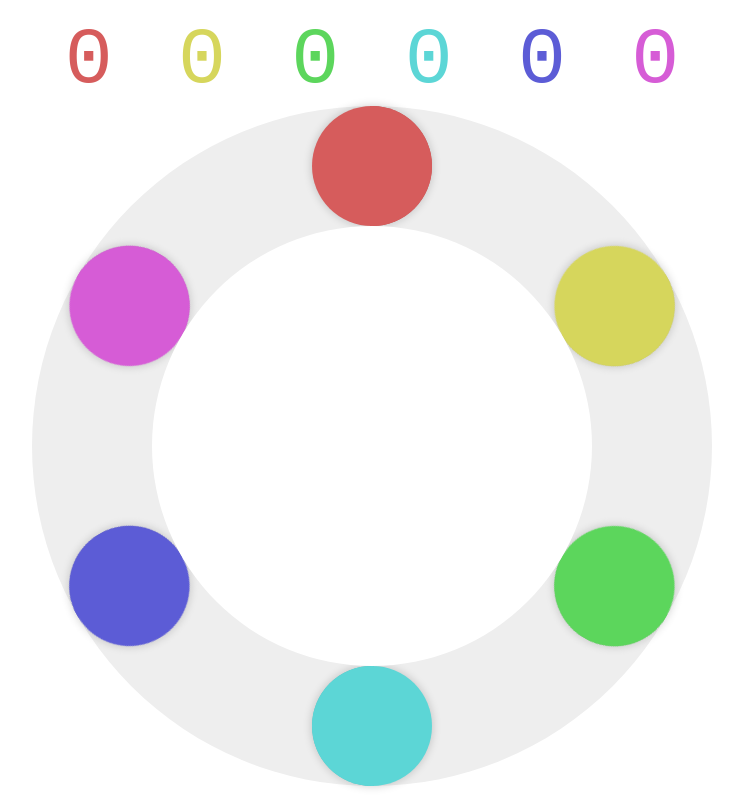
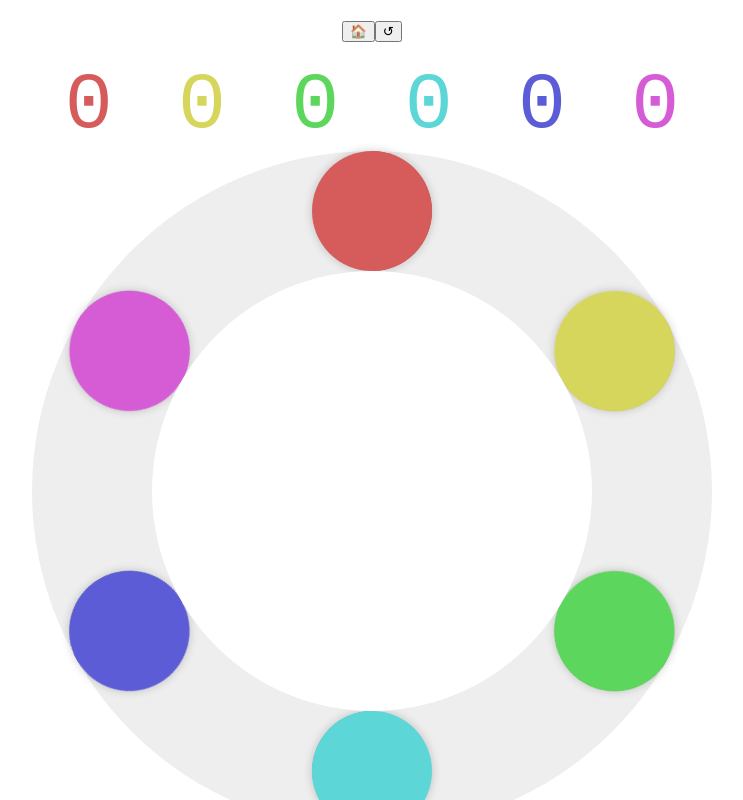
Before and after one commit to iambalaam/score-anything, a React app: page / in a window 1280 px wide. Both pictures are taken after a click on the button "Start". Shown: the whole page, without its empty margins (268-1011 px from the left). Built offline with nearby package versions, Linux system fonts and the light colour scheme; the HTML template or start-up script is replaced by a standard one.

Commit message:
Adding Session

```diff
--- a/src/app/app.tsx
+++ b/src/app/app.tsx
@@ -1,8 +1,8 @@
 import * as React from "react";
-import { Dial } from "./components/Dial";
-import "./index.css";
 import { PlayerSetup } from "./pages/PlayerSetup";
 import { Color } from "./util/color";
+import { Session } from "./pages/Session";
+import "./index.css";
 
 export type History = number[][]
 export interface SessionState {
@@ -14,18 +14,22 @@ export interface CounterContext {
 	color: Color,
 	name?: string
 }
-
-const colors = {
-	backgroundColor: 'white',
+export interface ColorContext {
+	backgroundColor: Color;
+	trackColor: Color,
+}
+export const initialColors: ColorContext = {
+	backgroundColor: '#fff',
 	trackColor: '#eee'
 }
+export const ColorContext = React.createContext<ColorContext>(initialColors);
 
 export type AppState = 'player-setup' | 'counter' | 'history';
 
 export function App() {
 	const [appState, setAppState] = React.useState<AppState>('player-setup');
 	const [counterContexts, setCounterContexts] = React.useState<CounterContext[]>([]);
-	const [history, setHistory] = React.useState<History>([])
+	const [history, setHistory] = React.useState<History>([]);
 
 	const startGame = (ctxs: CounterContext[]) => {
 		setCounterContexts(ctxs);
@@ -46,18 +50,23 @@ export function App() {
 	}
 
 	// maybe this should be routing
+	let body: JSX.Element;
 	switch (appState) {
 		case 'player-setup':
-			return <PlayerSetup startGame={startGame}/>
+			body = <PlayerSetup startGame={startGame} />;
+			break;
 		case 'history':
 		case 'counter':
-			return (
-				<Dial
-					addToHistory={addToHistory}
-					counterCtxs={counterContexts}
-					totals={ history[history.length-1]}
-					{...colors}
-				/>
-			)
+			body = <Session
+				history={history}
+				addToHistory={addToHistory}
+				initialStates={counterContexts}
+				counterCtxs={counterContexts}
+			/>;
+			break;
 	}
+
+	return <ColorContext.Provider value={initialColors}>
+		{body}
+	</ColorContext.Provider>
 }
--- a/src/app/components/Dial.tsx
+++ b/src/app/components/Dial.tsx
@@ -7,7 +7,7 @@ import { HapticValue } from "./HapticValue";
 
 import { Counter } from './Counter';
 import "./Dial.css";
-import { CounterContext } from "../app";
+import { ColorContext, CounterContext } from "../app";
 
 export function getEventCoords(e: MouseEvent | TouchEvent | React.MouseEvent | React.TouchEvent): [number, number] {
 	if ('clientX' in e) {
@@ -36,13 +36,10 @@ export interface DialProps {
 	counterCtxs: CounterContext[],
 	totals: number[],
 	addToHistory: (index: number, total: number) => void,
-	backgroundColor: Color,
-	trackColor: Color
 }
 
-export const Dial: React.FC<DialProps> = ({ backgroundColor, trackColor, counterCtxs, totals, addToHistory }) => {
+export const Dial: React.FC<DialProps> = ({ counterCtxs, totals, addToHistory }) => {
 	const [localTotals, setLocalTotals] = React.useState(totals);
-
 	const eventRef = React.useRef<EventHandlerRef>({ ...initialHandlerRef, totals, prevTotals: totals });
 	const [angle, setAngle] = React.useState(0);
 	const [hasFocus, setFocus] = React.useState(-1);
@@ -145,6 +142,8 @@ export const Dial: React.FC<DialProps> = ({ backgroundColor, trackColor, counter
 		? counterCtxs[hasFocus].color.toString()
 		: 'transparent';
 
+	const { backgroundColor, trackColor } = React.useContext(ColorContext);
+
 	return (
 		<main>
 			<div className="totals">
--- /dev/null
+++ b/src/app/pages/Session.tsx
@@ -0,0 +1,26 @@
+import * as React from 'react';
+
+import './Session.css';
+import { CounterContext, History } from '../app';
+import { Dial } from '../components/Dial';
+
+export interface SessionProps {
+    initialStates: CounterContext[],
+    counterCtxs: CounterContext[],
+    history: History,
+    addToHistory: (index: number, total: number) => void
+}
+
+export function Session(p: SessionProps) {
+    return <main id='session'>
+        <div className="controls">
+            <button className='home'>🏠</button>
+            <button className='undo'>↺</button>
+        </div>
+        <Dial
+            totals={p.history[p.history.length - 1]}
+            counterCtxs={p.counterCtxs}
+            addToHistory={p.addToHistory}
+        />
+    </main>
+};
```
Also changed, not shown: src/app/pages/Session.css (added), 1 other file (tests, documents, lock files or other folders).
